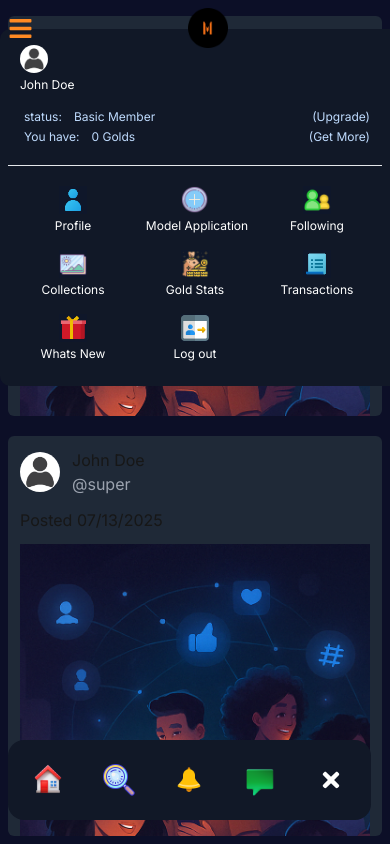
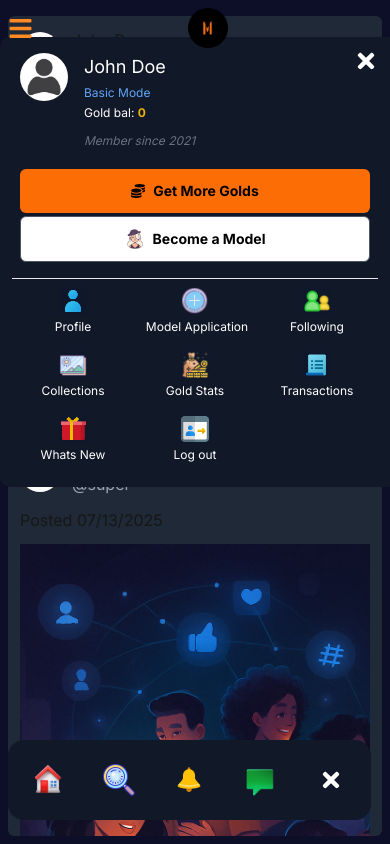
Before and after one commit to kossy59/mmekowebsite, a Next.js app: page / in a window 390 px wide. Both pictures are taken after a click on the button 330 px from the left and 780 px from the top of the page. Built offline with nearby package versions, Linux system fonts and the light colour scheme.

Commit message:
new design suggestion

```diff
--- /dev/null
+++ b/src/components/Profile.tsx
@@ -0,0 +1,28 @@
+import Link from 'next/link'
+import { StringifyOptions } from 'node:querystring'
+import React from 'react'
+
+export default function Profile({name, src, url}:
+    {name: string, src: string, url: string}) {
+  return <Link href={url} className={`flex gap-4 group `}>
+     <img
+        alt={name}
+        src={src}
+        style={{
+            display: "block",
+            verticalAlign: "middle"
+        }}
+        className={`object-cover size-12 bg-slate-900 rounded-full`}
+        // onError={function (e){
+        //   e.target.onerror = null;
+        //   e.target.src = "/icons/icons8-profile_Icon1.png";
+        // }}
+        />
+        <div className='flex flex-col gap-1'>
+        <p className=" group-hover:text-gray-400 text-lg">{name}</p>
+        <p className=" group-hover:text-gray-400 text-blue-400">Basic Mode</p>
+        <p>Gold bal: <span className='text-yellow-500 font-bold'>0</span></p>
+        <p className='text-gray-500 italic my-2'>Member since 2021</p>
+        </div>
+    </Link>
+}
--- a/src/navs/Navs.css
+++ b/src/navs/Navs.css
@@ -12,6 +12,18 @@ header:active {
 header:focus {
   color: #f1c37e;
   transform: scaleY(1.5);
+}
+.cstm-flex{
+  display: flex;
+  flex-direction: row;
+  align-items: center;
+  justify-content: center;
+  gap: 0.5rem;
+
+  @media (max-width: 400px) {
+    flex-direction: column;
+    gap: 0.2rem;
+  }
 }
 
 header:hover {
@@ -28,6 +40,32 @@ header:hover {
     row-gap: 1rem;
     column-gap: 0.5rem;
     padding: 0.5rem;
+  }
+}
+.cls-btn {
+  display: none;
+  @media (max-width: 400px) {
+    display: block;
+    position: absolute;
+    top: 0.5rem;
+    right: 0.5rem;
+    z-index: 1000;
+  }
+}
+.btn-bg-orange {
+  background-color: #fd6d06;
+  color: #000;
+  transition: all 0.3s ease-in-out;
+  &:hover {
+    background-color: #fd6d06a8;
+  }
+}
+.btn-bg-white {
+  background-color: #ffffff;
+  color: #000;
+  transition: all 0.3s ease-in-out;
+  &:hover {
+    background-color: #ffffffb2;
   }
 }
 .hide{
--- a/src/navs/Sidemenu.tsx
+++ b/src/navs/Sidemenu.tsx
@@ -2,6 +2,9 @@ import "./Navs.css";
 import { useRouter } from "next/navigation";
 import MenuIconImg from "@/components/MenuIcon-img";
 import { useMenuContext } from "@/Context/MenuContext";
+import Profile from "@/components/Profile";
+import { FaCoins } from "react-icons/fa";
+import OpenMobileMenuBtn from "@/components/OpenMobileMenuBtn";
 
  const Sidemenu = () => {
   const router = useRouter();
@@ -115,22 +118,24 @@ import { useMenuContext } from "@/Context/MenuContext";
 
   return (
     <div className="fixed z-50">
-      <div className="">
+
+      <div className="p-2">
         <nav
           onClick={handleMenubar}
           className={`${
             open ? "show" : "hide"
           } sm:block menu-width origin-top-right mr mt p-2 h-fit bg-gray-900 text-white fixed sm:rounded-lg z-[70] `}
         >
+          <div className="absolute top-0 right-0 w-fit cls-btn">
+            <OpenMobileMenuBtn />
+          </div>
           <div className="overflow-hidden">
-            <div className="flex flex-col items-start ml-1 mr-1 p-2">
+            <div className="flex flex-col items-start ml-1 mr-1 p-2 border-b border-gray-800 pb-4">
               <div className="flex justify-between w-full ">
                 <div className="flex text-xs  text-blue-200 mb-3">
-                  <MenuIconImg
+                  <Profile
                   src="/icons/icons8-profile_user.png"
                   name={firstname}
-                  itc="null"
-                  rounded="rounded-full"
                   url="/profile" />
                 </div>
 
@@ -147,58 +152,12 @@ import { useMenuContext } from "@/Context/MenuContext";
               </div>
               {/* time modal */}
 
-              <div className="txt-color flex justify-between w-full text-xs">
-                <div className="flex ">
-                  <p className="mt-1 ml-1">status:</p>
-                  <p className="mt-1 ml-3">Basic Member</p>
-                </div>
-
-                <button
-                  // onClick={(e) => {
-                  //   e.stopPropagation();
-                  //   handleMenubar();
-                  //   // setUpgrade(true)
-                  //   router.push("/coming-soon");
-                  // }}
-                >
-                  <p className="mt-1 ml-3 hover:text-blue-400 active:text-blue-100">
-                    (Upgrade)
-                  </p>
-                </button>
+              <div className="cstm-flex gap-4 items-start w-full">
+                <button className="w-full rounded-md btn-bg-orange py-3 text-sm font-bold flex gap-2 items-center justify-center"><FaCoins /> <span>Get More Golds</span></button>
+                <button className="w-full rounded-md btn-bg-white py-3 text-sm font-bold bg-inherit border border-gray-600 flex gap-2 items-center justify-center"><img src="/icons/icons8-model.png" alt="modelIcon" className="object-cover w-5 h-5" /> <span>Become a Model</span></button>
               </div>
-              {/* {upgrade && (
-                <div className="fixed inset-0 flex items-center justify-center bg-opacity-50">
-                  <div className="p-5 px-10 text-center bg-gray-300 rounded-lg shadow-lg">
-                    <p className="text-lg font-semibold text-gray-800">
-                      Coming Soon
-                    </p>
-                    <button
-                      className="px-4 py-2 mt-4 text-white bg-orange-600 rounded font-semigold"
-                      // onClick={() => setUpgrade(false)}
-                    >
-                      OK
-                    </button>
-                  </div>
-                </div>
-              )} */}
-              {/* {!loggedInUser?.isModel && ( */}
-              {isModel && (
-                <div className="flex justify-between w-full text-xs txt-color">
-                  <div className="flex ">
-                    <p className="mt-1 ml-1">You have:</p>
-                    <p className="mt-1 ml-3">{gold_balance} Golds</p>
-                  </div>
-
-                  <p
-                    className="mt-1 ml-3 hover:text-blue-400 active:text-blue-100 bt"
-                    onClick={(e) => router.push("/topup")}
-                  >
-                    (Get More)
-                  </p>
-                </div>
-              )}
             </div>
-            <hr className="w-full my-3 bg-blue-900 "></hr>
+            {/* <hr className="w-full my-3 bg-blue-900 "></hr> */}
 
             <div className="grid-sys text-xs  text-blue-100">
                {/* onClick={(e) => {
```
Also changed, not shown: 1 other file (tests, documents, lock files or other folders).
